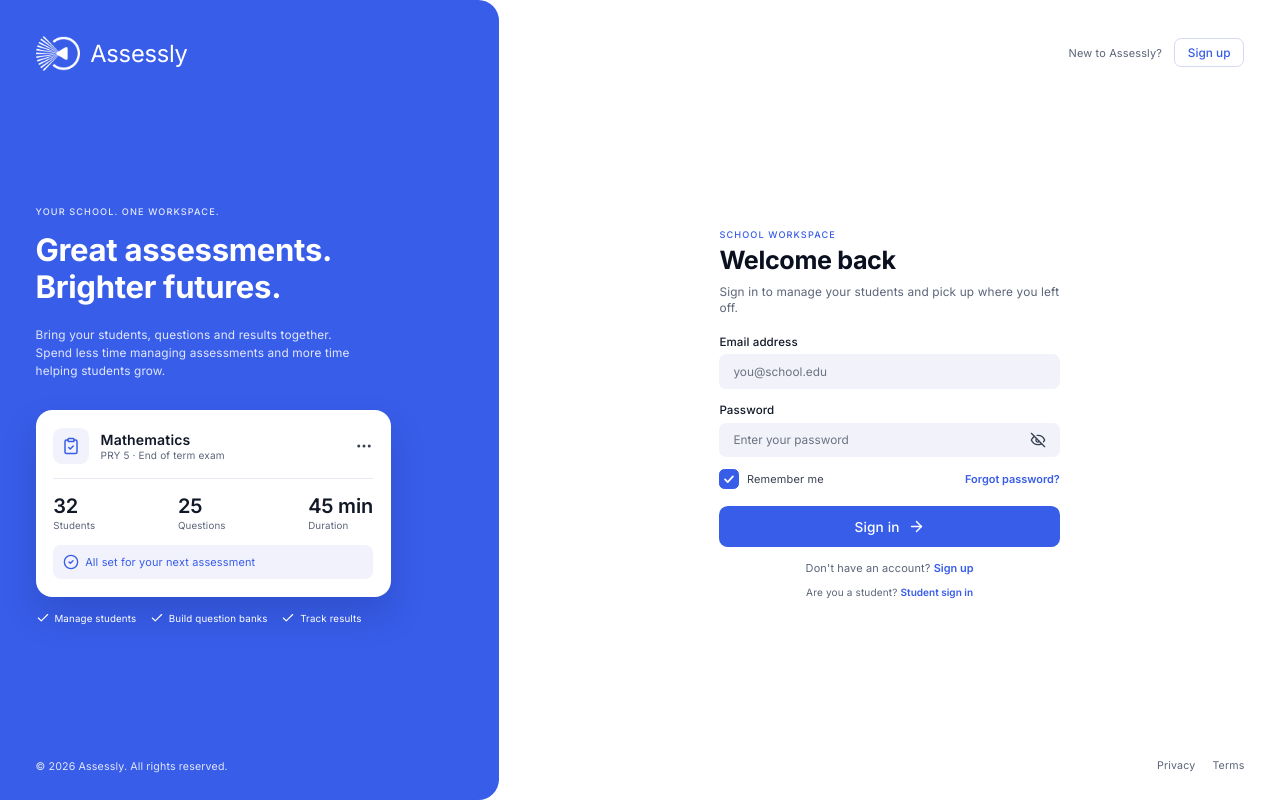
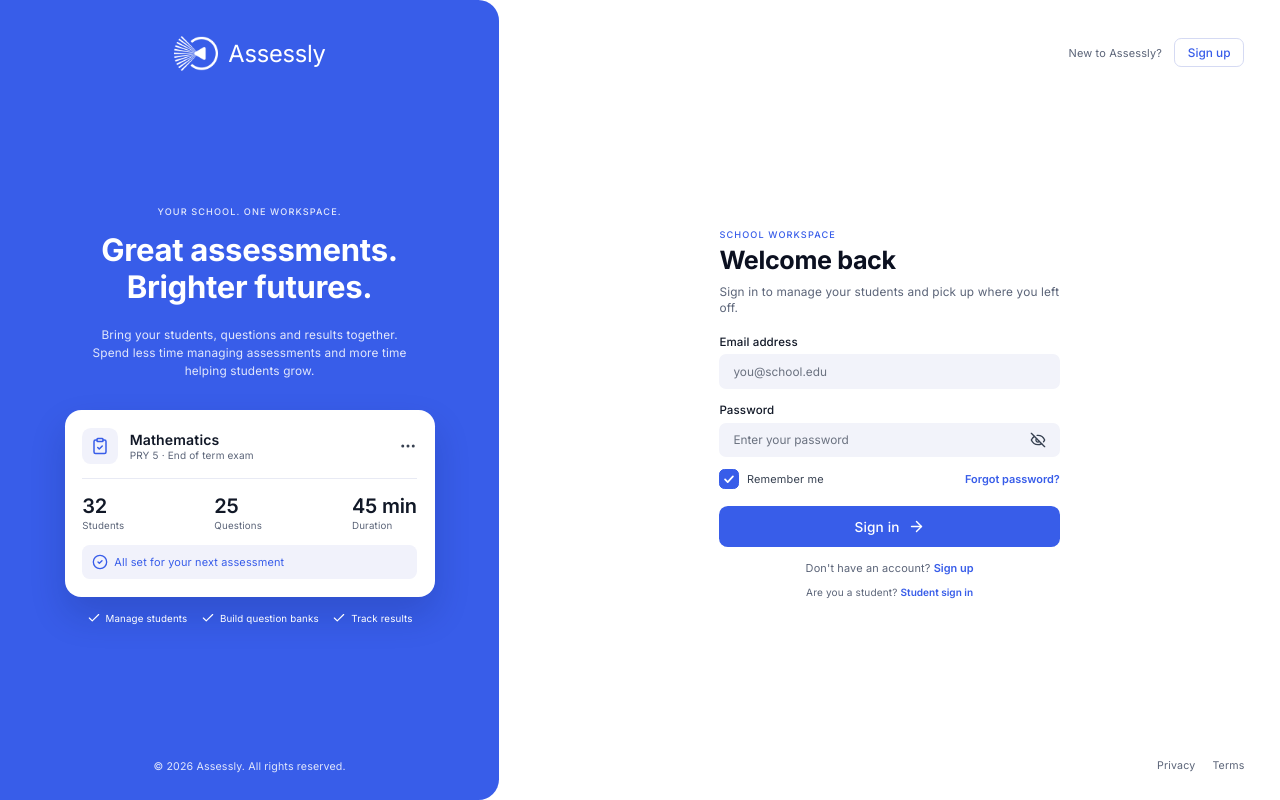
Before and after one commit to ElijahAyomide/Class-Roll-Production-A-Learning-Management-System-, a React (Vite) app: page /login in a window 1280 px wide. Built offline with nearby package versions, Linux system fonts and the light colour scheme; no server answers.

Commit message:
align center

```diff
--- a/src/index.css
+++ b/src/index.css
@@ -64,16 +64,16 @@ button, input, select { font-family: inherit; }
   display: flex; flex-direction: column; justify-content: space-between; gap: 1.5em;
   min-height: 100vh;
 }
-.auth-aside-brand { display: flex; align-items: center; gap: 0.7em; }
+.auth-aside-brand { display: flex; align-items: center; justify-content: center; gap: 0.7em; }
 .auth-aside-logo { height: 2.4em; width: auto; }
 .auth-aside-name { font-size: 1.6em; font-weight: 300; letter-spacing: -0.01em; }
-.auth-aside-mid { display: flex; flex-direction: column; }
+.auth-aside-mid { display: flex; flex-direction: column; align-items: center; text-align: center; width: 100%; max-width: 28em; margin: 0 auto; }
 .auth-eyebrow { font-size: 0.62em; font-weight: 500; letter-spacing: 0.12em; text-transform: uppercase; color: var(--primary); }
 .auth-eyebrow-light { color: rgba(255,255,255,0.85); }
 .auth-aside-title { font-size: 2.1em; font-weight: 700; line-height: 1.2; letter-spacing: -0.01em; margin: 0.45em 0 0.7em; }
-.auth-aside-sub { font-size: 0.8em; line-height: 1.5; color: rgba(255,255,255,0.85); margin: 0; max-width: 28em; }
+.auth-aside-sub { font-size: 0.8em; line-height: 1.5; color: rgba(255,255,255,0.85); margin: 0 auto; max-width: 28em; }
 .auth-mock {
-  background: #fff; color: #111827; border-radius: 1.1em; padding: 1.2em; margin-top: 2em; max-width: 24em;
+  background: #fff; color: #111827; border-radius: 1.1em; padding: 1.2em; margin-top: 2em; width: 100%; max-width: 25em; text-align: left;
   box-shadow: 0 1.2em 2.4em rgba(10, 20, 80, 0.18);
 }
 .auth-mock-head { display: flex; align-items: center; gap: 0.8em; padding-bottom: 1em; border-bottom: 1px solid #E8EAF4; }
@@ -86,9 +86,9 @@ button, input, select { font-family: inherit; }
 .auth-mock-num { font-size: 1.35em; font-weight: 600; letter-spacing: -0.01em; }
 .auth-mock-label { font-size: 0.66em; color: #5B6478; margin-top: 0.15em; }
 .auth-mock-ready { display: flex; align-items: center; gap: 0.55em; background: #F1F2FB; color: var(--primary); border-radius: 0.7em; padding: 0.8em 0.9em; font-size: 0.74em; font-weight: 400; }
-.auth-points { list-style: none; display: flex; flex-wrap: wrap; gap: 0.7em 1.4em; margin: 1.5em 0 0; padding: 0; font-size: 0.66em; }
+.auth-points { list-style: none; display: flex; flex-wrap: wrap; justify-content: center; gap: 0.7em 1.4em; margin: 1.5em 0 0; padding: 0; font-size: 0.66em; }
 .auth-points li { display: inline-flex; align-items: center; gap: 0.5em; }
-.auth-aside-foot { font-size: 0.72em; color: rgba(255,255,255,0.85); }
+.auth-aside-foot { text-align: center; font-size: 0.72em; color: rgba(255,255,255,0.85); }
 
 /* ---- right side ---- */
 .auth-main { display: flex; flex-direction: column; min-height: 100vh; padding: 2.4em 2.4em 1.8em; min-width: 0; }
```
